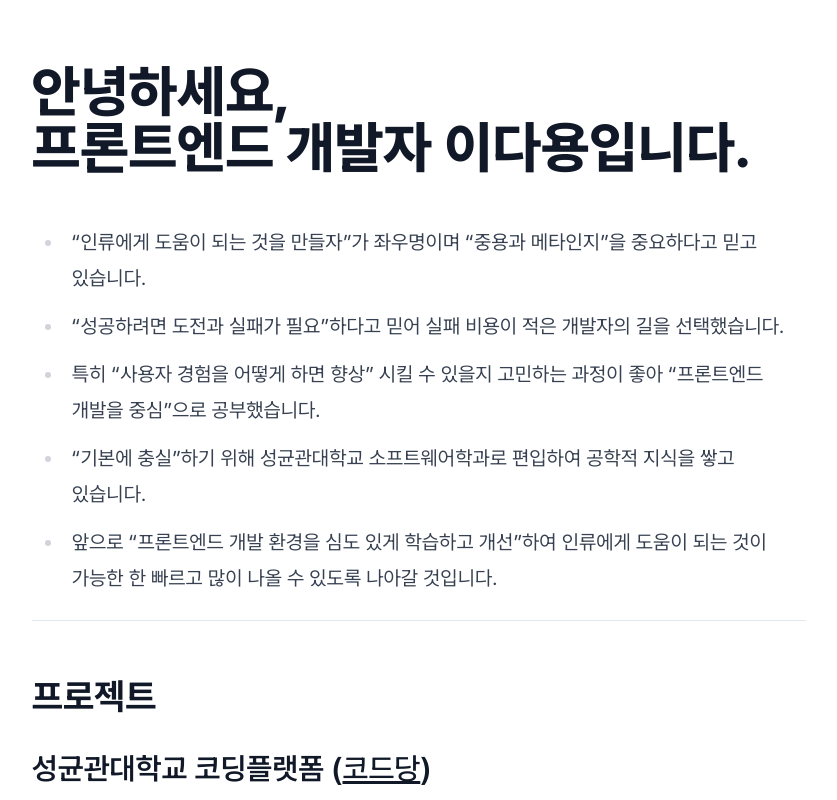
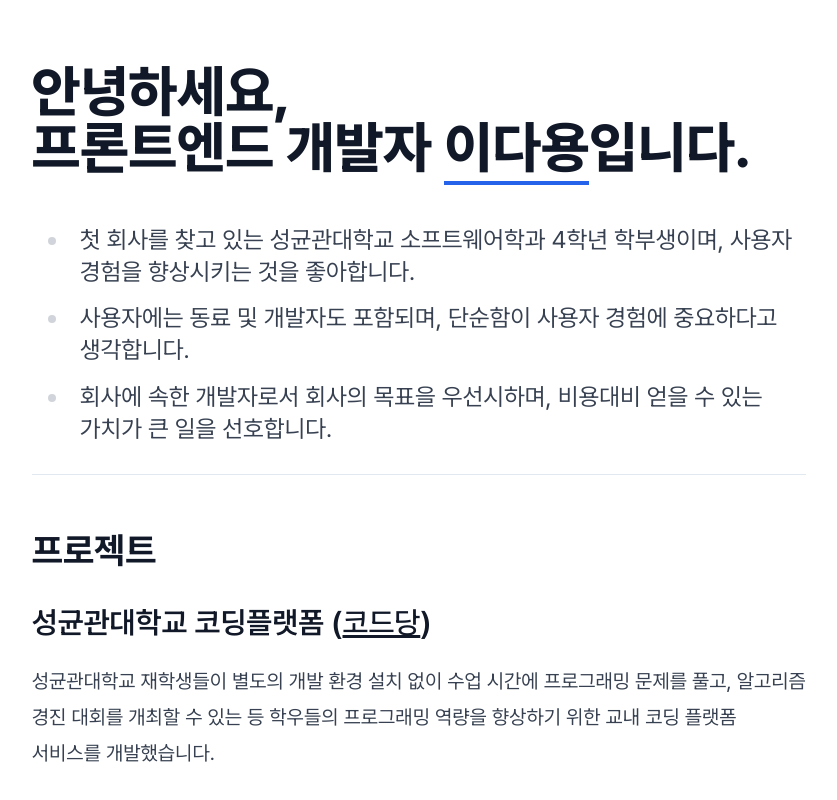
Before and after one commit to dayongkr/resume, a Next.js app: page / in a window 1280 px wide. Shown: the top 800 px of the page, without its empty margins (221-1058 px from the left). Built offline with nearby package versions, Linux system fonts and the light colour scheme.

Commit message:
feat: edit bio section

```diff
--- a/src/app/_components/BioSection.tsx
+++ b/src/app/_components/BioSection.tsx
@@ -6,20 +6,14 @@
       <h1>
         안녕하세요,
         <br />
-        프론트엔드 개발자 이다용입니다.
+        프론트엔드 개발자 <span className="border-b-4 border-primary">이다용</span>입니다.
       </h1>
-      <ul>
-        <li>“인류에게 도움이 되는 것을 만들자”가 좌우명이며 “중용과 메타인지”을 중요하다고 믿고 있습니다.</li>
-        <li>“성공하려면 도전과 실패가 필요”하다고 믿어 실패 비용이 적은 개발자의 길을 선택했습니다.</li>
+      <ul className="text-lg md:text-2xl">
         <li>
-          특히 “사용자 경험을 어떻게 하면 향상” 시킬 수 있을지 고민하는 과정이 좋아 “프론트엔드 개발을 중심”으로
-          공부했습니다.
+          첫 회사를 찾고 있는 성균관대학교 소프트웨어학과 4학년 학부생이며, 사용자 경험을 향상시키는 것을 좋아합니다.
         </li>
-        <li>“기본에 충실”하기 위해 성균관대학교 소프트웨어학과로 편입하여 공학적 지식을 쌓고 있습니다.</li>
-        <li>
-          앞으로 “프론트엔드 개발 환경을 심도 있게 학습하고 개선”하여 인류에게 도움이 되는 것이 가능한 한 빠르고 많이
-          나올 수 있도록 나아갈 것입니다.
-        </li>
+        <li>사용자에는 동료 및 개발자도 포함되며, 단순함이 사용자 경험에 중요하다고 생각합니다.</li>
+        <li>회사에 속한 개발자로서 회사의 목표을 우선시하며, 비용대비 얻을 수 있는 가치가 큰 일을 선호합니다.</li>
       </ul>
     </Section>
   );
--- a/tailwind.config.ts
+++ b/tailwind.config.ts
@@ -7,13 +7,6 @@
   content: ['./pages/**/*.{ts,tsx}', './components/**/*.{ts,tsx}', './app/**/*.{ts,tsx}', './src/**/*.{ts,tsx}'],
   prefix: '',
   theme: {
-    container: {
-      center: true,
-      padding: '2rem',
-      screens: {
-        '2xl': '1400px',
-      },
-    },
     extend: {
       colors: {
         border: 'hsl(var(--border))',
```
